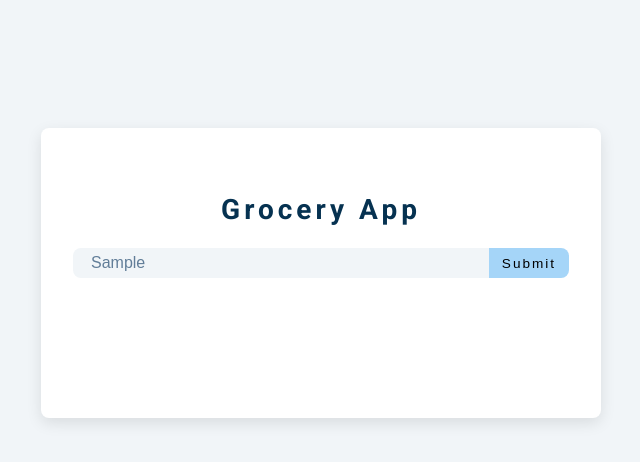
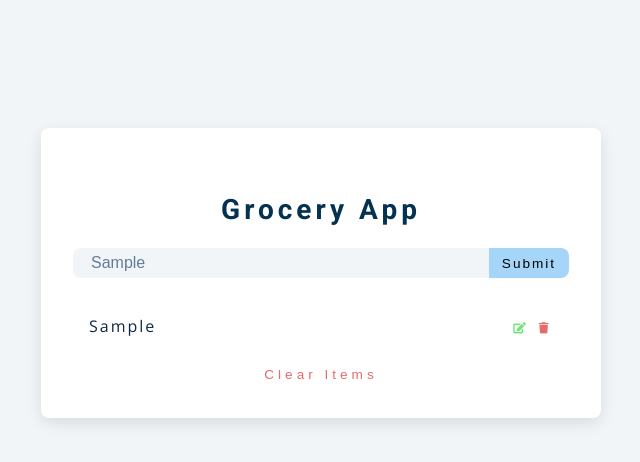
Before and after one commit to ShakexSempe/JS-shopping-list, a plain HTML site: page index.html in a window 1280 px wide. Both pictures are taken after typing "Sample" into the empty fields and a click on the button "Submit". Shown: the whole page, without its empty margins (319-959 px from the left). Drawn offline with nearby package versions, Linux system fonts and the light colour scheme.

Commit message:
display new items via if statement in addItem()

```diff
--- a/app.js
+++ b/app.js
@@ -25,13 +25,34 @@ addItem = (e) => {
     const value = grocery.value;
     const id = new Date().getTime().toString();
 
-    if(value && !editFlag){
+    if (value && !editFlag) {
+        const element = document.createElement('article');
+        // add class to new item for display
+        element.classList.add('grocery-item');
+        // add id
+        const attribute = document.createAttribute('data-id');
+        attribute.value = id;
+        element.setAttributeNode(attribute);
+        element.innerHTML = `<p class="title">${value}</p>
+            <div class="btn-container">
+                <button type="button" class="edit-btn">
+                    <i class="fas fa-edit"></i>
+                </button>
+                <button type="button" class="delete-btn">
+                    <i class="fas fa-trash"></i>
+                </button>
+            </div>`
+            //append child
+            list.appendChild(element);
+            //display alert
+            displayAlert('item added to list', 'success');
+            //show container
+            container.classList.add('show-container');
+        console.log(element);
         console.log('add item to the list')
-    }
-    else if(value !=='' && editFlag === true) {
+    } else if (value !== '' && editFlag === true) {
         console.log('editing');
-    }
-    else{
+    } else {
         displayAlert('please enter value', 'danger');
     }
 }
@@ -43,10 +64,10 @@ displayAlert = (text, action) => {
     alert.classList.add(`alert-${action}`);
 
     //remove alert
-    setTimeout(()=>{
+    setTimeout(() => {
         alert.textContent = '';
-    alert.classList.remove(`alert-${action}`);
-    }, 1500);
+        alert.classList.remove(`alert-${action}`);
+    }, 2000);
 }
 //end of display alert
 
--- a/index.html
+++ b/index.html
@@ -29,19 +29,7 @@
 
       <!--List-->
         <div class="grocery-container">
-          <div class="grocery-list">
-            <article class="grocery-item">
-              <p class="title">item</p>
-              <div class="btn-container">
-                <button type="button" class="edit-btn">
-                  <i class="fas fa-edit"></i>
-                </button>
-                <button type="button" class="delete-btn">
-                  <i class="fas fa-trash"></i>
-                </button>
-              </div>
-            </article>
-          </div>
+          <div class="grocery-list"></div>
           <!--clear button-->
           <button type="button" class="clear-btn" >clear items</button>
           <!--end of clear button-->
```
